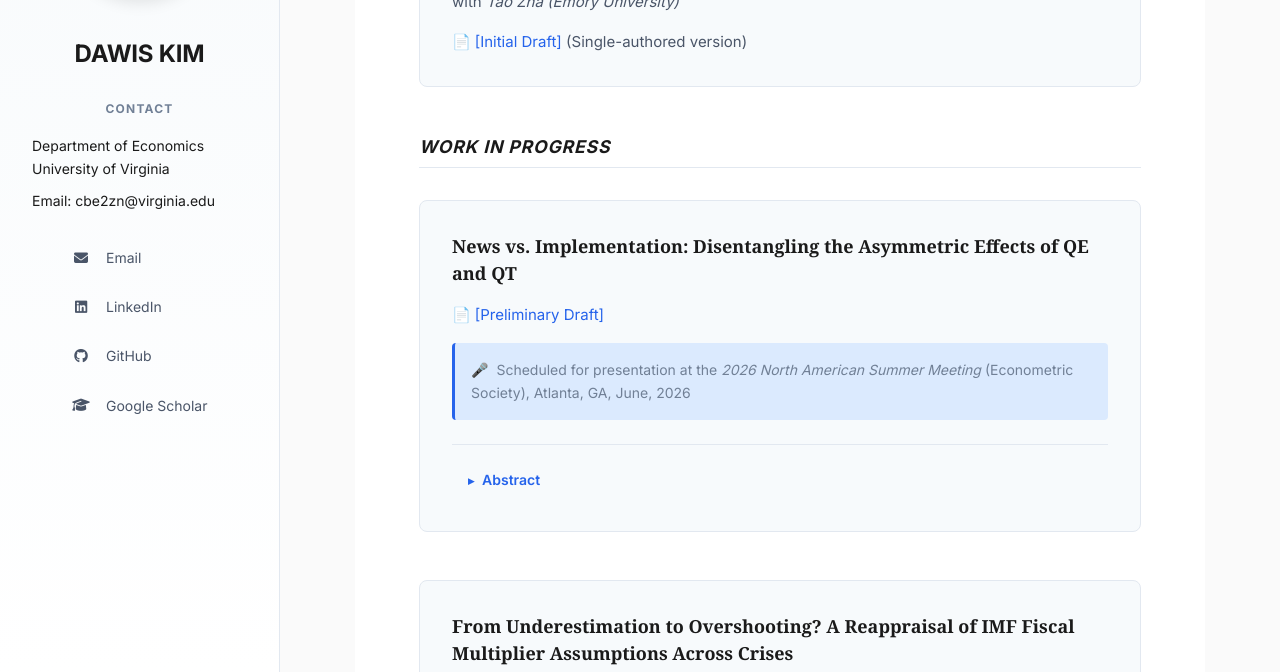
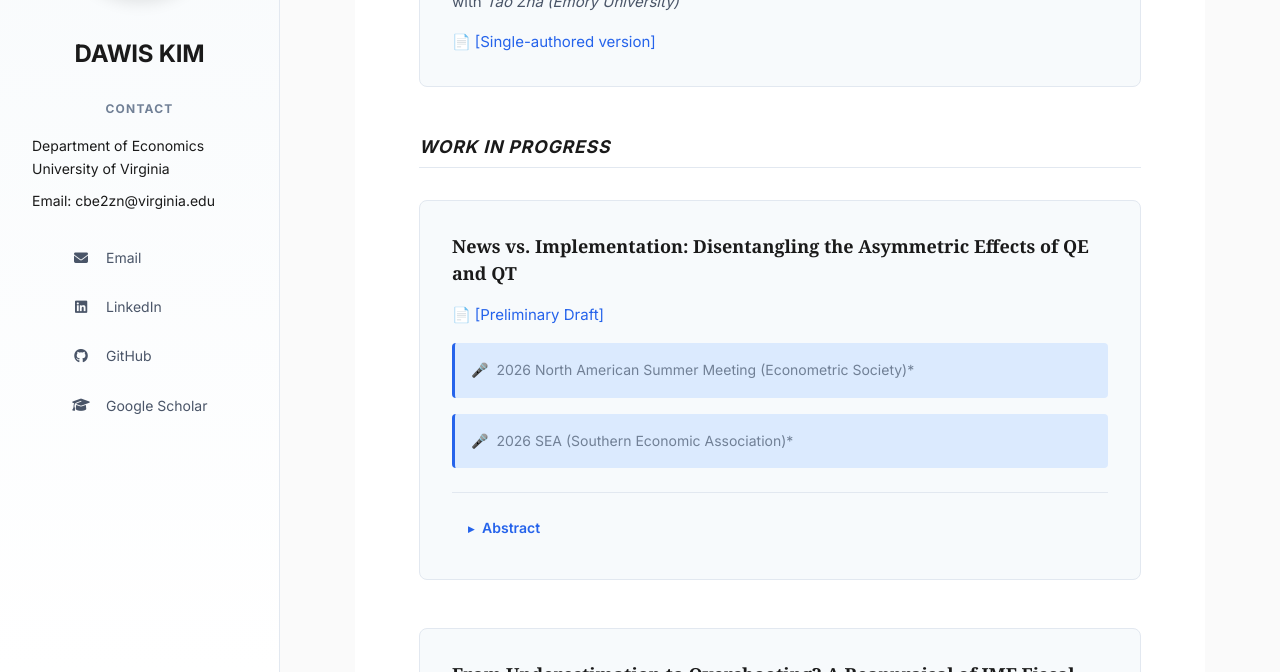
Before and after one commit to davidkim5707/website, a Jekyll site: the page built from index.md, in a window 1280 px wide and 900 px high, scrolled down 728 px, cut to the strip 228-900 px from the top of the window. Built offline with Jekyll 4.4.1, drawn with Linux system fonts in a browser that asks for light colours; some web fonts are replaced.

Commit message:
Update presentation information and simplify labels
Changes to WORKING PAPERS:
- Simplify "[Initial Draft] (Single-authored version)" to "[Single-authored version]"

Changes to WORK IN PROGRESS:
- Simplify presentation line: remove location/date details
- Change "Scheduled for presentation at the 2026 North American Summer Meeting..."
  to "2026 North American Summer Meeting (Econometric Society)*"
- Add "2026 SEA (Southern Economic Association)*"
- Use * to indicate scheduled presentations

Result: Cleaner, more concise presentation information

🤖 Generated with [Claude Code](https://claude.com/claude-code)

Co-Authored-By: Claude <noreply@anthropic.com>

```diff
--- a/index.md
+++ b/index.md
@@ -32,7 +32,7 @@ title: About
 <dl>
   <dt>Sharpening Economic Interpretation with HARS</dt>
   <dd>with <em>Tao Zha (Emory University)</em></dd>
-  <dd><a href="https://www.dropbox.com/scl/fi/1b9pkmj9n5wzwrkps4tc7/SVAR_sign_hetero.pdf?rlkey=cbf9t4in2e2y1sji00fzcybbr&st=mzp9todf&raw=1">[Initial Draft]</a> (Single-authored version)</dd>
+  <dd><a href="https://www.dropbox.com/scl/fi/1b9pkmj9n5wzwrkps4tc7/SVAR_sign_hetero.pdf?rlkey=cbf9t4in2e2y1sji00fzcybbr&st=mzp9todf&raw=1">[Single-authored version]</a></dd>
 </dl>
 
 ## _WORK IN PROGRESS_
@@ -40,7 +40,8 @@ title: About
 <dl>
   <dt>News vs. Implementation: Disentangling the Asymmetric Effects of QE and QT</dt>
   <dd><a href="https://www.dropbox.com/scl/fi/j4mqvm9bai9zj3odgtogo/main_project.pdf?rlkey=j12lc8c87jql0tyjua7kfkpmx&st=rdtfc5v0&raw=1">[Preliminary Draft]</a></dd>
-  <dd class="presentation-note">Scheduled for presentation at the <em>2026 North American Summer Meeting</em> (Econometric Society), Atlanta, GA, June, 2026</dd>
+  <dd class="presentation-note">2026 North American Summer Meeting (Econometric Society)*</dd>
+  <dd class="presentation-note">2026 SEA (Southern Economic Association)*</dd>
   <dd class="abstract-toggle">
     <details>
       <summary>Abstract</summary>
```
